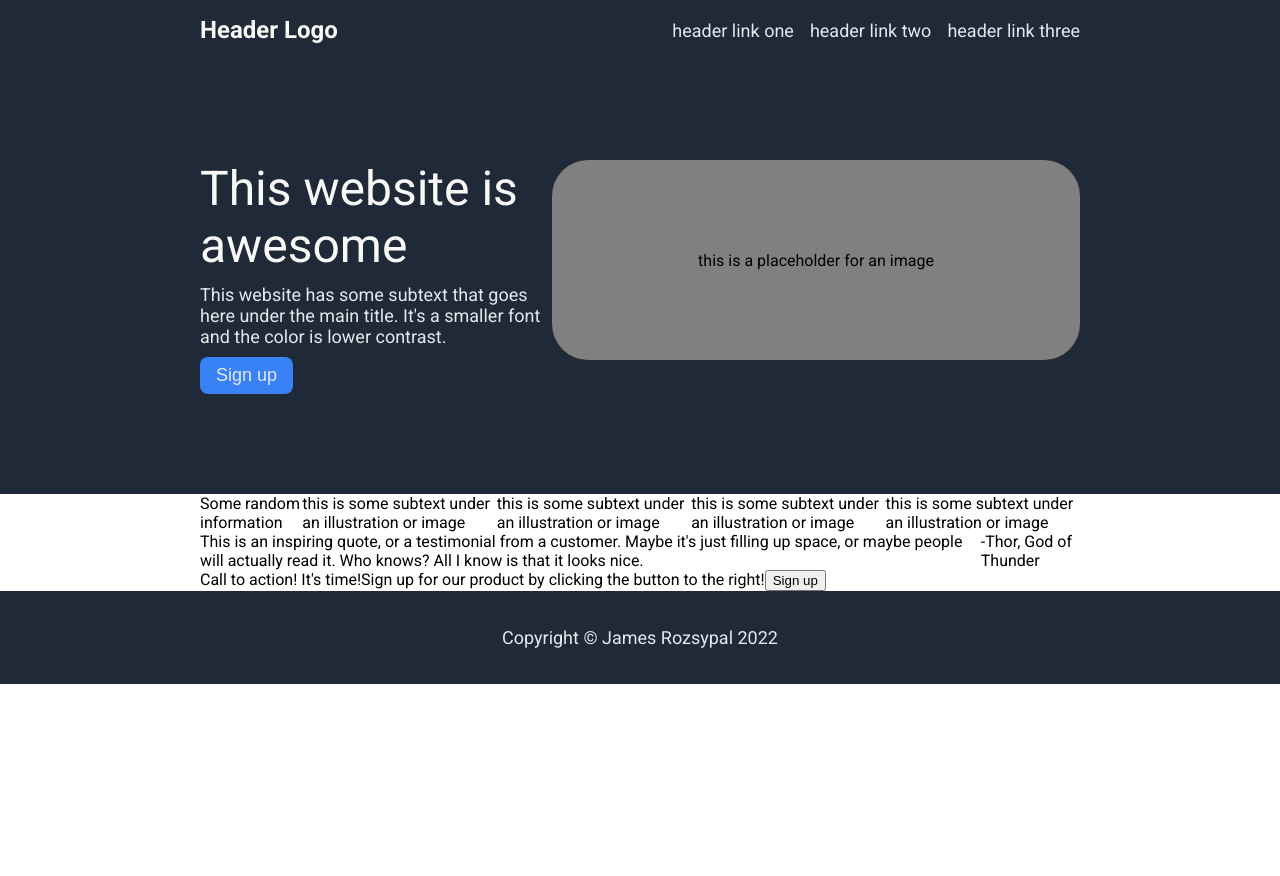
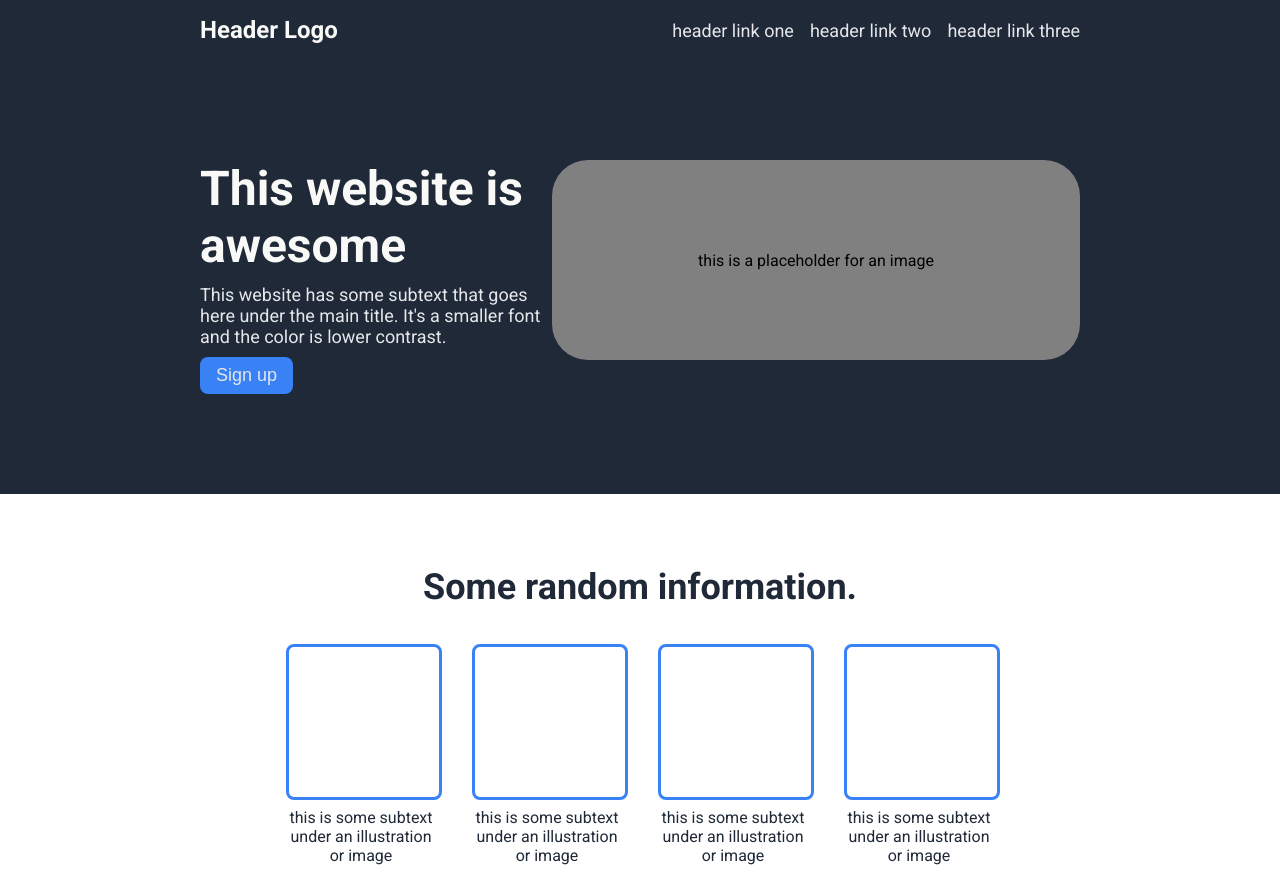
Before and after one commit to James-Rozy/landing-page, a plain HTML site: page index.html in a window 1280 px wide. Shown: the top 876 px of the page. Before the commit the page ends 800 px from the top, so only its background shows below. Drawn offline with Linux system fonts and the light colour scheme.

Commit message:
Finish the information, quote, and footer sections

```diff
--- a/index.html
+++ b/index.html
@@ -1,11 +1,11 @@
 <!DOCTYPE html>
 <html lang="en">
   <head>
-        <meta charset="UTF-8">
-        <meta http-equiv="X-UA-Compatible" content="IE=edge">
-        <meta name="viewport" content="width=device-width, initial-scale=1.0">
+    <meta charset="UTF-8" />
+    <meta http-equiv="X-UA-Compatible" content="IE=edge" />
+    <meta name="viewport" content="width=device-width, initial-scale=1.0" />
     <title>Landing Page</title>
-        <link rel="stylesheet" href="styles.css">
+    <link rel="stylesheet" href="styles.css" />
   </head>
 
   <body>
@@ -18,12 +18,14 @@
       </div>
     </div>
 
-        <div class="content">
     <div class="hero">
       <div class="hero-content">
         <div class="hero-left">
           <div class="hero-main">This website is awesome</div>
-                        <div class="hero-secondary">This website has some subtext that goes here under the main title. It's a smaller font and the color is lower contrast.</div>
+          <div class="hero-secondary">
+            This website has some subtext that goes here under the main title.
+            It's a smaller font and the color is lower contrast.
+          </div>
           <button class="bt-hero hero-secondary">Sign up</button>
         </div>
 
@@ -33,22 +35,32 @@
 
     <div class="info">
       <div class="info-content">
-                    <div class="info-header">Some random information</div>
-                    <div>
+        <div class="info-header">Some random information.</div>
+        <div class="random-stuff">
+          <div class="stuff">
             <div class="info-box"></div>
-                        <div class="info-text">this is some subtext under an illustration or image</div>
+            <div class="info-text">
+              this is some subtext under an illustration or image
             </div>
-                    <div>
+          </div>
+          <div class="stuff">
             <div class="info-box"></div>
-                        <div class="info-text">this is some subtext under an illustration or image</div>
+            <div class="info-text">
+              this is some subtext under an illustration or image
             </div>
-                    <div>
+          </div>
+          <div class="stuff">
             <div class="info-box"></div>
-                        <div class="info-text">this is some subtext under an illustration or image</div>
+            <div class="info-text">
+              this is some subtext under an illustration or image
             </div>
-                    <div>
+          </div>
+          <div class="stuff">
             <div class="info-box"></div>
-                        <div class="info-text">this is some subtext under an illustration or image</div>
+            <div class="info-text">
+              this is some subtext under an illustration or image
+            </div>
+          </div>
         </div>
       </div>
     </div>
@@ -56,9 +68,9 @@
     <div class="quote">
       <div class="quote-content">
         <div class="quote-text">
-                        This is an inspiring quote, or a testimonial from a customer.
-                        Maybe it's just filling up space, or maybe people will actually
-                        read it. Who knows? All I know is that it looks nice.
+          This is an inspiring quote, or a testimonial from a customer. Maybe
+          it's just filling up space, or maybe people will actually read it. Who
+          knows? All I know is that it looks nice.
         </div>
         <div class="quote-author">-Thor, God of Thunder</div>
       </div>
@@ -67,17 +79,15 @@
     <div class="call-to-action">
       <div class="cta-content">
         <div class="cta-header">Call to action! It's time!</div>
-                    <div class="cta-info">Sign up for our product by clicking the button to the right!</div>
+        <div class="cta-info">
+          Sign up for our product by clicking the button to the right!
+        </div>
         <button class="bt-cta">Sign up</button>
-                </div>
       </div>
     </div>
 
     <div class="footer">
-            <div class="footer-content">
-                Copyright &copy James Rozsypal 2022
+      <div class="footer-content">Copyright &copy James Rozsypal 2022</div>
     </div>
-        </div>
-
   </body>
 </html>
--- a/styles.css
+++ b/styles.css
@@ -42,6 +42,7 @@ body {
 .img {
     color: #E5E7EB;
     font-size: 18px;
+    font-weight: 400;
 }
 
 .header-link {
@@ -56,7 +57,7 @@ body {
 
 .hero-content {
     padding: 100px 0;
-    justify-content: space-evenly;
+    justify-content: space-between;
 }
 
 .hero-left {
@@ -69,7 +70,7 @@ body {
 
 .hero-main {
     font-size: 48px;
-    font-weight: extra-bold;
+    font-weight: 700;
     color: #F9FAF8;
 }
 
@@ -96,7 +97,74 @@ body {
     justify-content: center;
 }
 
+.info-content,
+.quote-content {
+    flex-direction: column;
+    align-items: center;
+    padding: 36px 0;
+}
 
+.info-header {
+    display: flex;
+    padding: 36px 0;
+    color: #1F2937;
+    font-size: 36px;
+    font-weight: 700;
+}
+
+.random-stuff {
+    display: flex;
+    flex-direction: row;
+    justify-content: center;
+    align-self: center;
+    gap: 36px;
+}
+
+.stuff {
+    max-width: 150px;
+}
+
+.info-box {
+    width: 150px;
+    height: 150px;
+    border: 3px solid #3882F6;
+    border-radius: 8px;
+}
+
+.info-text {
+    display: flex;
+    padding: 8px 0;
+    text-align: center;
+    color: #1F2937;
+}
+
+.quote {
+    background: #E5E7EB;
+}
+
+.quote-content {
+    display: flex;
+    padding: 64px;
+}
+
+.quote-text {
+    display: flex;
+    align-self: center;
+    font-size: 36px;
+    font-style: italic;
+    font-weight: 100;
+}
+
+.quote-author {
+    display: flex;
+    align-self: flex-end;
+    font-size: 36px;
+    font-weight: 700;
+}
+
+.footer {
+    margin-top: auto;
+}
 
 .footer-content {
     flex-direction: row;
```
Lines whose indentation alone changed are shown as unchanged.
